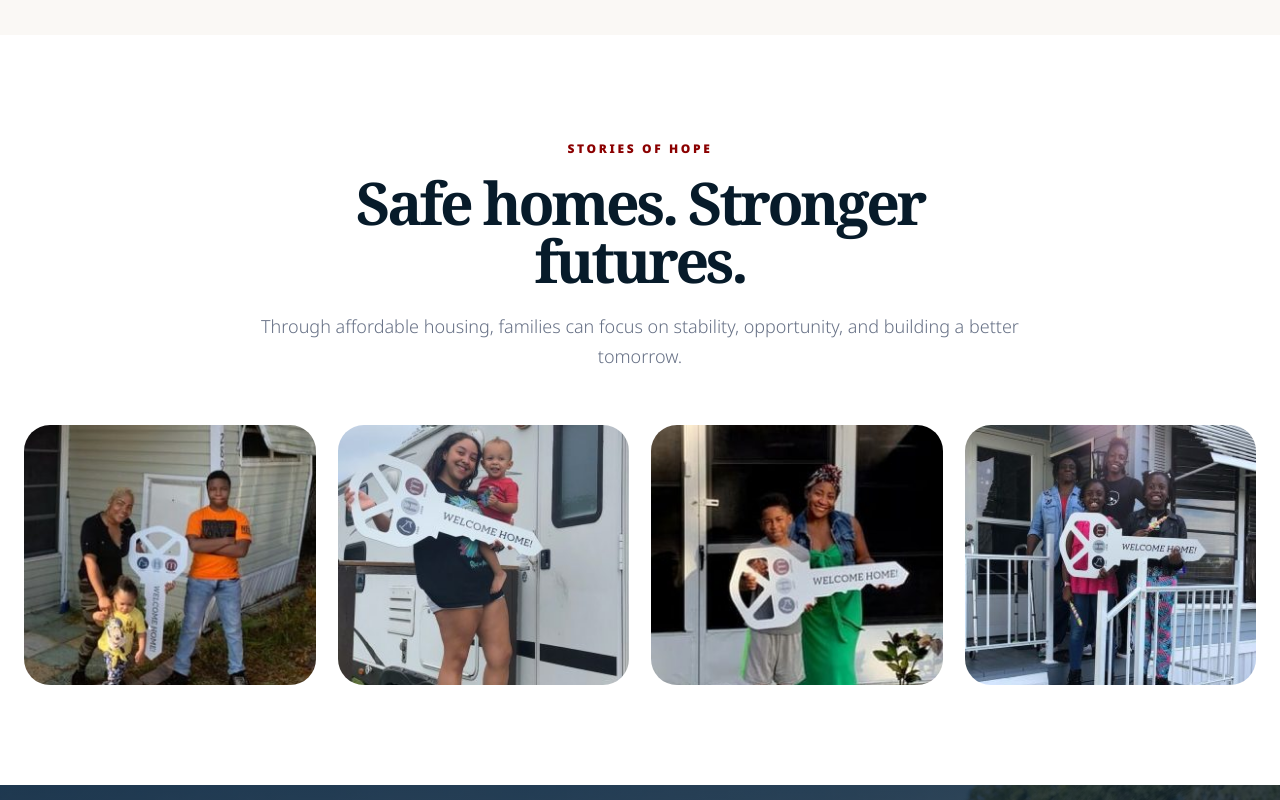
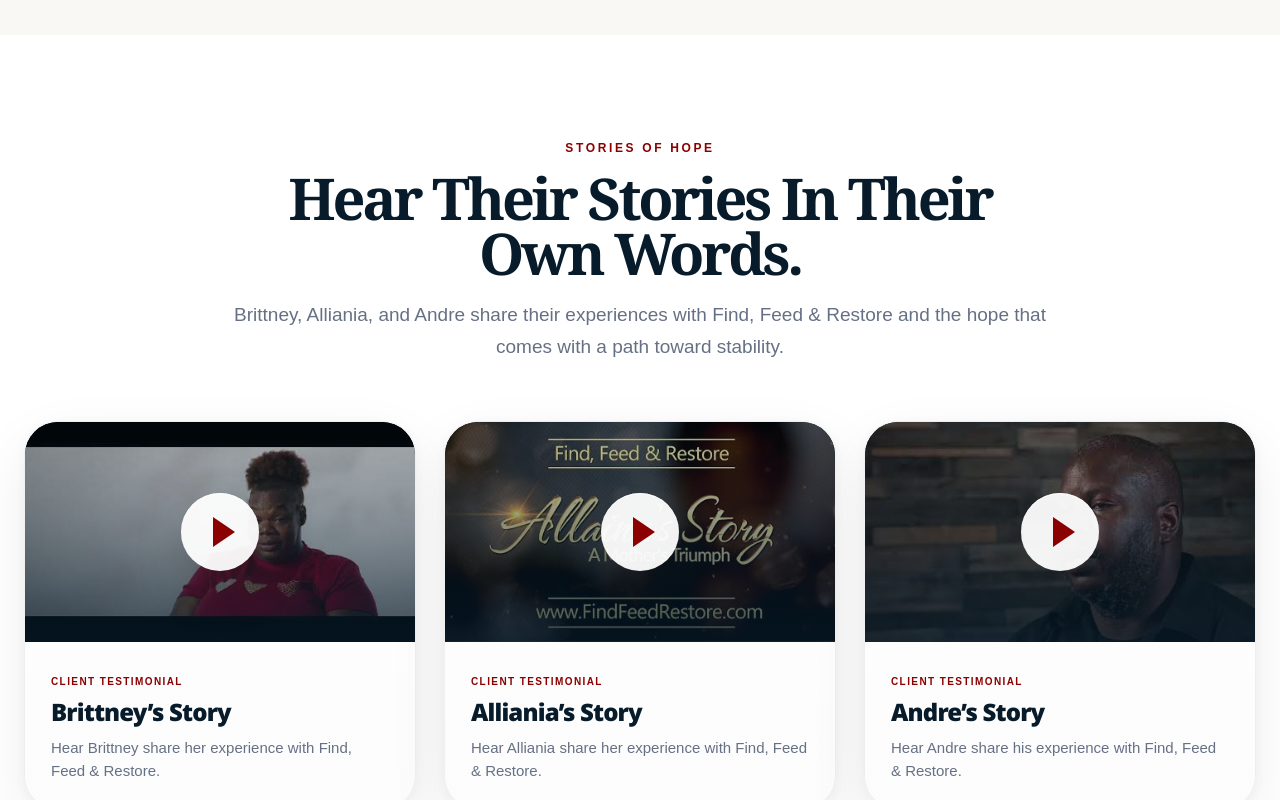
Before and after one commit to find-feed-restore/find-feed-restore, a Next.js app: page /affordable-housing in a window 1280 px wide. Shown: the part 1420-2220 px from the top of the page. Built offline with nearby package versions, Linux system fonts and the light colour scheme.

Commit message:
Add client stories to Affordable Housing

```diff
--- a/scripts/interaction-qa.mjs
+++ b/scripts/interaction-qa.mjs
@@ -333,6 +333,23 @@ async function main() {
         mobileCards,
       );
     }
+    if (route === "/affordable-housing/") {
+      const storyCards = await mobile.locator('main button[data-youtube-id]').evaluateAll((buttons) =>
+        buttons.map((button) => {
+          const card = button.closest("article");
+          const bounds = card?.getBoundingClientRect();
+          return bounds ? { x: bounds.x, width: bounds.width, right: bounds.right } : null;
+        }),
+      );
+      check(
+        "Affordable Housing client stories fit mobile",
+        storyCards.length === 3 &&
+          storyCards.every(
+            (card) => card && Math.round(card.x) === 18 && Math.round(card.right) === 372,
+          ),
+        storyCards,
+      );
+    }
     if (route === "/contact-us/") {
       const mobileSections = await mobile.locator("main > section").evaluateAll((sections) =>
         sections.map((section) => {
@@ -529,6 +546,24 @@ async function main() {
         (await reduced.getByRole("heading", { level: 1, name: programPage.name }).count()) === 1,
         await reduced.locator("main h1").allTextContents(),
       );
+      if (route === "/affordable-housing/") {
+        const storyContracts = await reduced.locator('main button[data-youtube-id]').evaluateAll((buttons) =>
+          buttons.map((button) => ({
+            id: button.getAttribute("data-youtube-id"),
+            label: button.getAttribute("aria-label"),
+          })),
+        );
+        check(
+          "Affordable Housing client story video contracts",
+          JSON.stringify(storyContracts) ===
+            JSON.stringify([
+              { id: "pLxLVhRZUso", label: "Play Brittney’s Story" },
+              { id: "4AtAVDaScBI", label: "Play Alliania’s Story" },
+              { id: "SFWs27dkzeM", label: "Play Andre’s Story" },
+            ]),
+          storyContracts,
+        );
+      }
     }
 
     if (route === "/news-media/") {
--- a/src/app/affordable-housing/page.tsx
+++ b/src/app/affordable-housing/page.tsx
@@ -3,12 +3,13 @@ import {
   OtherPrograms,
   ProgramHero,
   ProgramIntro,
-  ProgramStoryGallery,
   ProgramSupportCta,
 } from "@/components/program-sections";
 import programStyles from "@/components/program-sections.module.css";
 import { SiteFooter } from "@/components/site-footer";
 import { SiteHeader } from "@/components/site-header";
+import { TestimonialVideos } from "@/components/testimonial-videos";
+import { clientTestimonialVideos } from "@/data/testimonial-videos";
 
 export const metadata: Metadata = {
   title: "Affordable Housing - Find Feed Restore",
@@ -24,13 +25,6 @@ export const metadata: Metadata = {
 };
 
 const assetRoot = "/images/programs/affordable-housing";
-
-const storyImages = [
-  { src: `${assetRoot}/teresa-family.jpg`, alt: "" },
-  { src: `${assetRoot}/thalia-family.jpg`, alt: "" },
-  { src: `${assetRoot}/tammy-family.jpg`, alt: "" },
-  { src: `${assetRoot}/latoya-family.jpg`, alt: "" },
-];
 
 const otherPrograms = [
   {
@@ -80,11 +74,12 @@ export default function AffordableHousingPage() {
             alt: "Family receiving housing support",
           }}
         />
-        <ProgramStoryGallery
+        <TestimonialVideos
+          videos={clientTestimonialVideos}
           eyebrow="Stories Of Hope"
-          title="Safe homes. Stronger futures."
-          description="Through affordable housing, families can focus on stability, opportunity, and building a better tomorrow."
-          images={storyImages}
+          title="Hear Their Stories In Their Own Words."
+          description="Brittney, Alliania, and Andre share their experiences with Find, Feed & Restore and the hope that comes with a path toward stability."
+          variant="program"
         />
         <ProgramSupportCta
           title="Your support can help a family come home."
--- a/src/app/testimonials/page.tsx
+++ b/src/app/testimonials/page.tsx
@@ -3,6 +3,7 @@ import { EditorialCta, EditorialHero, EditorialIntro } from "@/components/editor
 import { SiteFooter } from "@/components/site-footer";
 import { SiteHeader } from "@/components/site-header";
 import { TestimonialVideos } from "@/components/testimonial-videos";
+import { testimonialVideos } from "@/data/testimonial-videos";
 
 export const metadata: Metadata = {
   title: "Testimonials - Find Feed Restore",
@@ -16,58 +17,6 @@ export const metadata: Metadata = {
     title: "Testimonials - Find Feed Restore",
   },
 };
-
-const videos = [
-  {
-    id: "pLxLVhRZUso",
-    eyebrow: "Client Testimonial",
-    title: "Brittney’s Story",
-    description: "Hear Brittney share her experience with Find, Feed & Restore.",
-    thumbnail: "/images/editorial/testimonials/pLxLVhRZUso.jpg",
-  },
-  {
-    id: "4AtAVDaScBI",
-    eyebrow: "Client Testimonial",
-    title: "Alliania’s Story",
-    description: "Hear Alliania share her experience with Find, Feed & Restore.",
-    thumbnail: "/images/editorial/testimonials/4AtAVDaScBI.jpg",
-  },
-  {
-    id: "SFWs27dkzeM",
-    eyebrow: "Client Testimonial",
-    title: "Andre’s Story",
-    description: "Hear Andre share his experience with Find, Feed & Restore.",
-    thumbnail: "/images/editorial/testimonials/SFWs27dkzeM.jpg",
-  },
-  {
-    id: "xEHiFubpcks",
-    eyebrow: "Program Spotlight",
-    title: "Housing First",
-    description: "See how Housing First helps families move toward stability and self-sufficiency.",
-    thumbnail: "/images/editorial/testimonials/xEHiFubpcks.jpg",
-  },
-  {
-    id: "kyG14I1jJDg",
-    eyebrow: "Media Feature",
-    title: "Find Feed Restore On Channel 6 News",
-    description: "Watch Channel 6 News highlight Find Feed Restore’s work with homeless families and children.",
-    thumbnail: "/images/editorial/testimonials/kyG14I1jJDg.jpg",
-  },
-  {
-    id: "7VC1Sl9h0VI",
-    eyebrow: "Care Coach",
-    title: "Back To School Event 2022",
-    description: "See the Care Coach and community partners support families at the 2022 back-to-school event.",
-    thumbnail: "/images/editorial/testimonials/7VC1Sl9h0VI.jpg",
-  },
-  {
-    id: "8_yZI7EGC84",
-    eyebrow: "Community Education",
-    title: "Hunger And Housing Simulation",
-    description: "Experience a community simulation focused on the realities of hunger and housing instability.",
-    thumbnail: "/images/editorial/testimonials/8_yZI7EGC84.jpg",
-  },
-];
 
 export default function TestimonialsPage() {
   return (
@@ -88,7 +37,7 @@ export default function TestimonialsPage() {
           title="Hope is happening across Central Florida."
           description="From affordable housing milestones and community fundraisers to restored trailers, local partnerships, and mission-driven videos, these stories show the work of Find, Feed & Restore in action."
         />
-        <TestimonialVideos videos={videos} />
+        <TestimonialVideos videos={testimonialVideos} />
         <EditorialCta contactHref="/contact-us/" variant="testimonials" />
       </main>
       <SiteFooter />
--- a/src/components/testimonial-videos.module.css
+++ b/src/components/testimonial-videos.module.css
@@ -14,6 +14,11 @@
   display: grid;
   grid-template-columns: repeat(3, 1fr);
   gap: 28px;
+}
+
+.programSection .grid {
+  max-width: 1280px;
+  margin: 0 auto;
 }
 
 .card {
--- a/src/components/testimonial-videos.tsx
+++ b/src/components/testimonial-videos.tsx
@@ -1,17 +1,9 @@
 "use client";
 
 import { useState } from "react";
+import type { TestimonialVideo } from "@/data/testimonial-videos";
 import { EditorialContainer, EditorialHeading } from "./editorial-sections";
 import styles from "./testimonial-videos.module.css";
-
-type TestimonialVideo = {
-  id: string;
-  start?: number;
-  eyebrow: string;
-  title: string;
-  description: string;
-  thumbnail: string;
-};
 
 function TestimonialVideoCard({ video }: { video: TestimonialVideo }) {
   const [active, setActive] = useState(false);
@@ -55,14 +47,29 @@ function TestimonialVideoCard({ video }: { video: TestimonialVideo }) {
   );
 }
 
-export function TestimonialVideos({ videos }: { videos: TestimonialVideo[] }) {
+export function TestimonialVideos({
+  videos,
+  eyebrow = "Featured Videos",
+  title = "See The Mission In Motion",
+  description = "Watch stories, outreach moments, community events, and real impact from Find Feed Restore.",
+  variant = "editorial",
+}: {
+  videos: TestimonialVideo[];
+  eyebrow?: string;
+  title?: string;
+  description?: string;
+  variant?: "editorial" | "program";
+}) {
   return (
-    <section className={styles.section} aria-labelledby="testimonial-videos-title">
+    <section
+      className={`${styles.section} ${variant === "program" ? styles.programSection : ""}`}
+      aria-labelledby="testimonial-videos-title"
+    >
       <EditorialContainer>
         <EditorialHeading
-          eyebrow="Featured Videos"
-          title="See The Mission In Motion"
-          description="Watch stories, outreach moments, community events, and real impact from Find Feed Restore."
+          eyebrow={eyebrow}
+          title={title}
+          description={description}
           id="testimonial-videos-title"
         />
         <div className={styles.grid}>
--- /dev/null
+++ b/src/data/testimonial-videos.ts
@@ -0,0 +1,64 @@
+export type TestimonialVideo = {
+  id: string;
+  start?: number;
+  eyebrow: string;
+  title: string;
+  description: string;
+  thumbnail: string;
+};
+
+export const clientTestimonialVideos: TestimonialVideo[] = [
+  {
+    id: "pLxLVhRZUso",
+    eyebrow: "Client Testimonial",
+    title: "Brittney’s Story",
+    description: "Hear Brittney share her experience with Find, Feed & Restore.",
+    thumbnail: "/images/editorial/testimonials/pLxLVhRZUso.jpg",
+  },
+  {
+    id: "4AtAVDaScBI",
+    eyebrow: "Client Testimonial",
+    title: "Alliania’s Story",
+    description: "Hear Alliania share her experience with Find, Feed & Restore.",
+    thumbnail: "/images/editorial/testimonials/4AtAVDaScBI.jpg",
+  },
+  {
+    id: "SFWs27dkzeM",
+    eyebrow: "Client Testimonial",
+    title: "Andre’s Story",
+    description: "Hear Andre share his experience with Find, Feed & Restore.",
+    thumbnail: "/images/editorial/testimonials/SFWs27dkzeM.jpg",
+  },
+];
+
+export const testimonialVideos: TestimonialVideo[] = [
+  ...clientTestimonialVideos,
+  {
+    id: "xEHiFubpcks",
+    eyebrow: "Program Spotlight",
+    title: "Housing First",
+    description: "See how Housing First helps families move toward stability and self-sufficiency.",
+    thumbnail: "/images/editorial/testimonials/xEHiFubpcks.jpg",
+  },
+  {
+    id: "kyG14I1jJDg",
+    eyebrow: "Media Feature",
+    title: "Find Feed Restore On Channel 6 News",
+    description: "Watch Channel 6 News highlight Find Feed Restore’s work with homeless families and children.",
+    thumbnail: "/images/editorial/testimonials/kyG14I1jJDg.jpg",
+  },
+  {
+    id: "7VC1Sl9h0VI",
+    eyebrow: "Care Coach",
+    title: "Back To School Event 2022",
+    description: "See the Care Coach and community partners support families at the 2022 back-to-school event.",
+    thumbnail: "/images/editorial/testimonials/7VC1Sl9h0VI.jpg",
+  },
+  {
+    id: "8_yZI7EGC84",
+    eyebrow: "Community Education",
+    title: "Hunger And Housing Simulation",
+    description: "Experience a community simulation focused on the realities of hunger and housing instability.",
+    thumbnail: "/images/editorial/testimonials/8_yZI7EGC84.jpg",
+  },
+];
```
Also changed, not shown: 1 other file (tests, documents, lock files or other folders).
